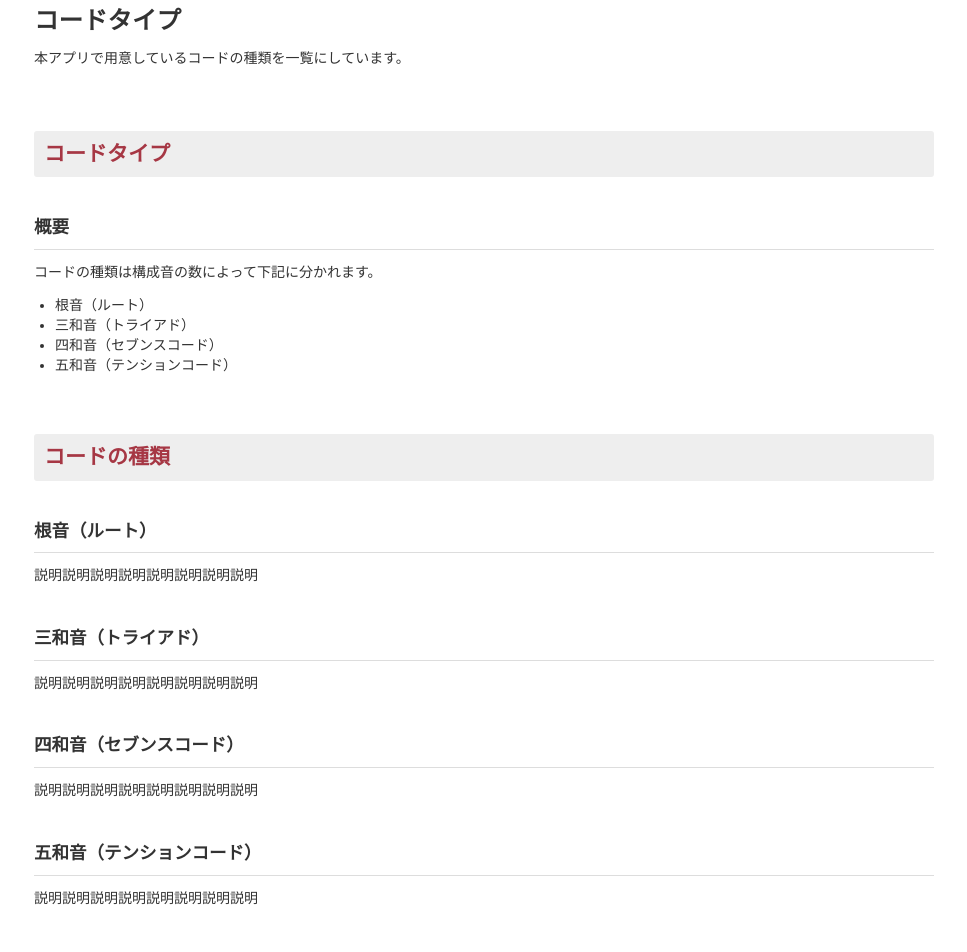
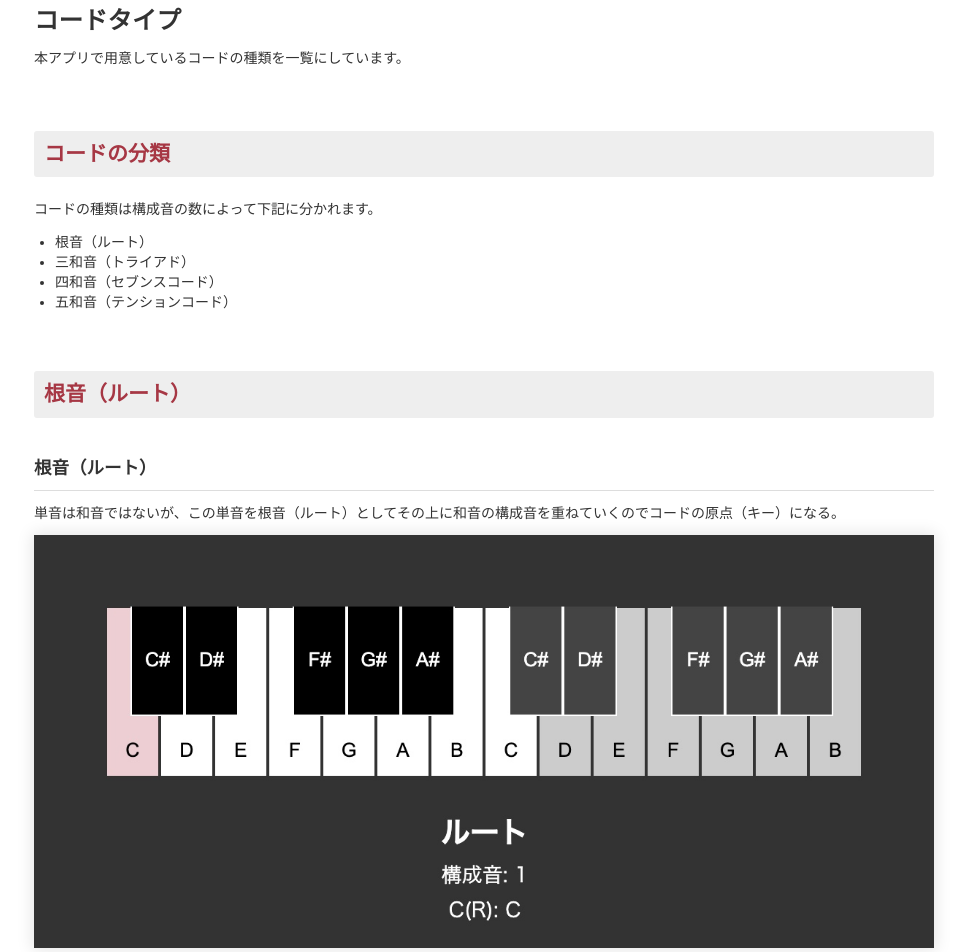
Before and after one commit to ryo-i/chord-player, a Next.js app: page /chord_type in a window 1280 px wide. Shown: the part 200-1152 px from the top of the page, without its empty margins (156-1123 px from the left). Built offline with nearby package versions, Linux system fonts and the light colour scheme.

Commit message:
セクションの構成を見直し #10

```diff
--- a/pages/chord_type.tsx
+++ b/pages/chord_type.tsx
@@ -51,9 +51,7 @@ function About() {
             <h1>{ pageTitle }</h1>
             <p dangerouslySetInnerHTML={{ __html: pageText }}></p>
             <section>
-                <h2>コードタイプ</h2>
-                <section>
-                    <h3>概要</h3>
+                <h2>コードの分類</h2>
                 <p>コードの種類は構成音の数によって下記に分かれます。</p>
                 <ul>
                     <li>根音（ルート）</li>
@@ -62,25 +60,27 @@ function About() {
                     <li>五和音（テンションコード）</li>
                 </ul>
             </section>
+            <section>
+                <h2>根音（ルート）</h2>
+                <section>
+                    <h3>根音（ルート）</h3>
+                    <p>単音は和音ではないが、この単音を根音（ルート）としてその上に和音の構成音を重ねていくのでコードの原点（キー）になる。</p>
+                    <figure>
+                        <img src="img/chord_1_01.jpg" alt="ルート（単音）" />
+                    </figure>
+                </section>
             </section>
             <section>
-                <h2>コードの種類</h2>
-                <section>
-                    <h3>根音（ルート）</h3>
+                <h2>三和音（トライアド）</h2>
                 <p>説明説明説明説明説明説明説明説明</p>
             </section>
             <section>
-                    <h3>三和音（トライアド）</h3>
+                <h2>四和音（セブンスコード）</h2>
                 <p>説明説明説明説明説明説明説明説明</p>
             </section>
             <section>
-                    <h3>四和音（セブンスコード）</h3>
+                <h2>五和音（テンションコード）</h2>
                 <p>説明説明説明説明説明説明説明説明</p>
-                </section>
-                <section>
-                    <h3>五和音（テンションコード）</h3>
-                    <p>説明説明説明説明説明説明説明説明</p>
-                </section>
             </section>
             <Profile />
         </Main>
```
Also changed, not shown: 1 other file (tests, documents, lock files or other folders). Lines whose indentation alone changed are shown as unchanged.
